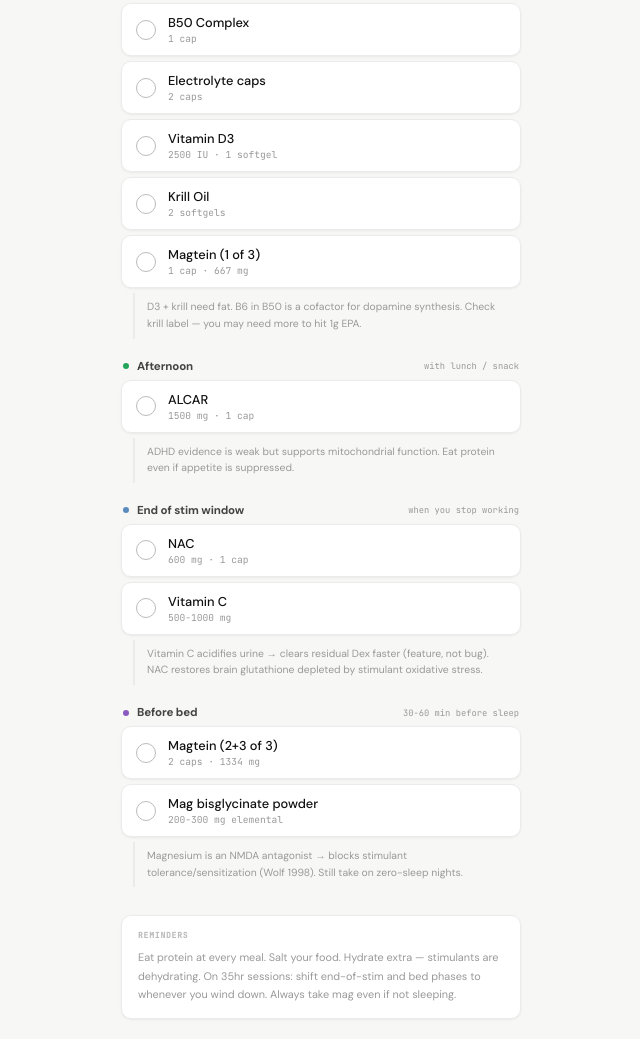
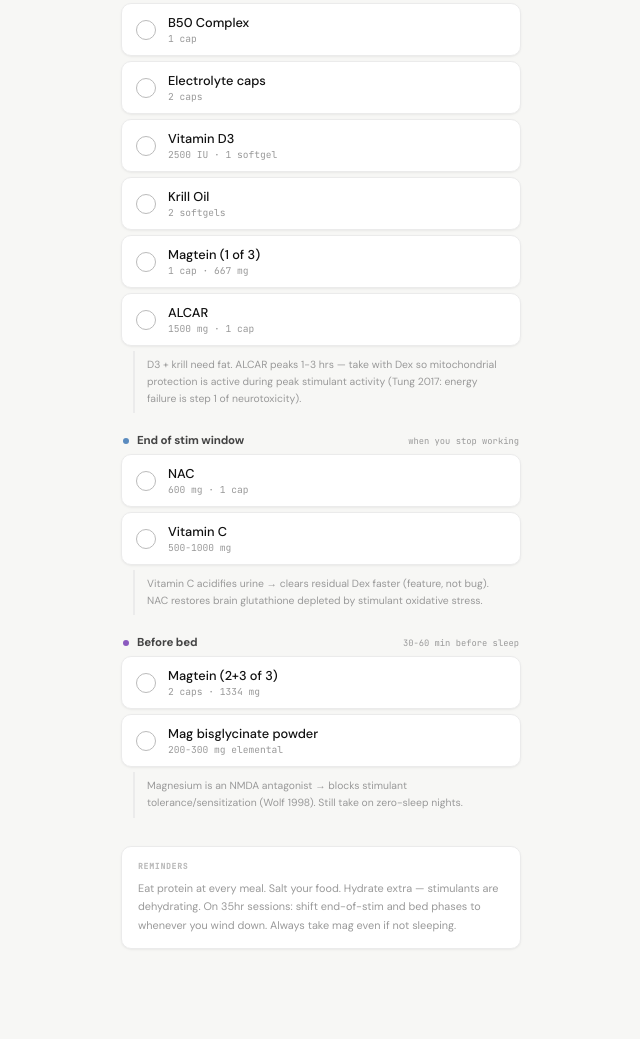
Before and after one commit to jackirvinee/stack-tracker, a plain HTML site: page index.html in a window 1280 px wide. Shown: the part 677-1716 px from the top of the page, without its empty margins (319-959 px from the left). Drawn offline with Linux system fonts and the light colour scheme; no server answers.

Commit message:
Move ALCAR to breakfast phase for peak overlap with Dex (Tung 2017 neuroprotection)

```diff
--- a/index.html
+++ b/index.html
@@ -147,18 +147,9 @@ const PHASES = [
       { id: 'd3', name: 'Vitamin D3', dose: '2500 IU \u00b7 1 softgel' },
       { id: 'krill', name: 'Krill Oil', dose: '2 softgels' },
       { id: 'magtein1', name: 'Magtein (1 of 3)', dose: '1 cap \u00b7 667 mg' },
-    ],
-    note: 'D3 + krill need fat. B6 in B50 is a cofactor for dopamine synthesis. Check krill label \u2014 you may need more to hit 1g EPA.'
-  },
-  {
-    id: 'afternoon',
-    name: 'Afternoon',
-    context: 'with lunch / snack',
-    color: '#22a558',
-    items: [
       { id: 'alcar', name: 'ALCAR', dose: '1500 mg \u00b7 1 cap' },
     ],
-    note: 'ADHD evidence is weak but supports mitochondrial function. Eat protein even if appetite is suppressed.'
+    note: 'D3 + krill need fat. ALCAR peaks 1-3 hrs \u2014 take with Dex so mitochondrial protection is active during peak stimulant activity (Tung 2017: energy failure is step 1 of neurotoxicity).'
   },
   {
     id: 'endstim',
--- a/sw.js
+++ b/sw.js
@@ -1,4 +1,4 @@
-const CACHE_NAME = 'stack-v9';
+const CACHE_NAME = 'stack-v10';
 const ASSETS = [
   './',
   './index.html',
```
